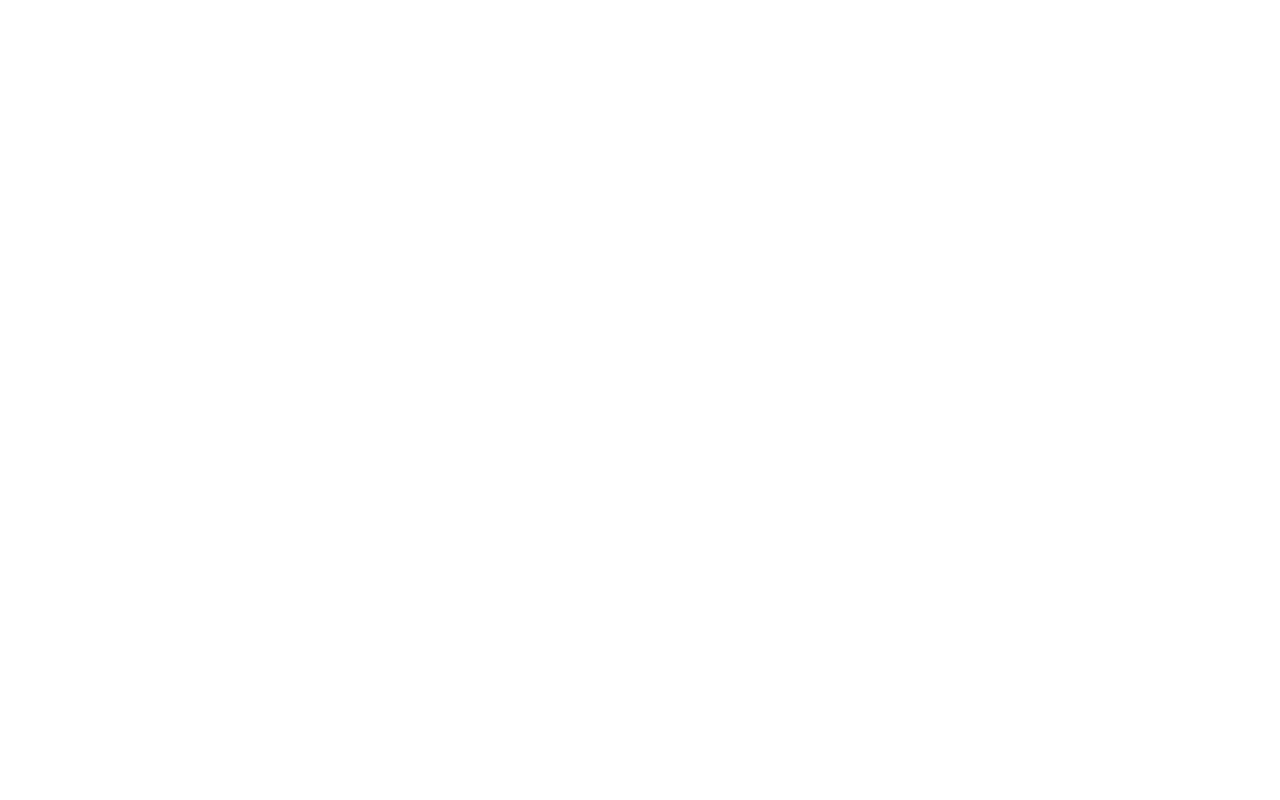
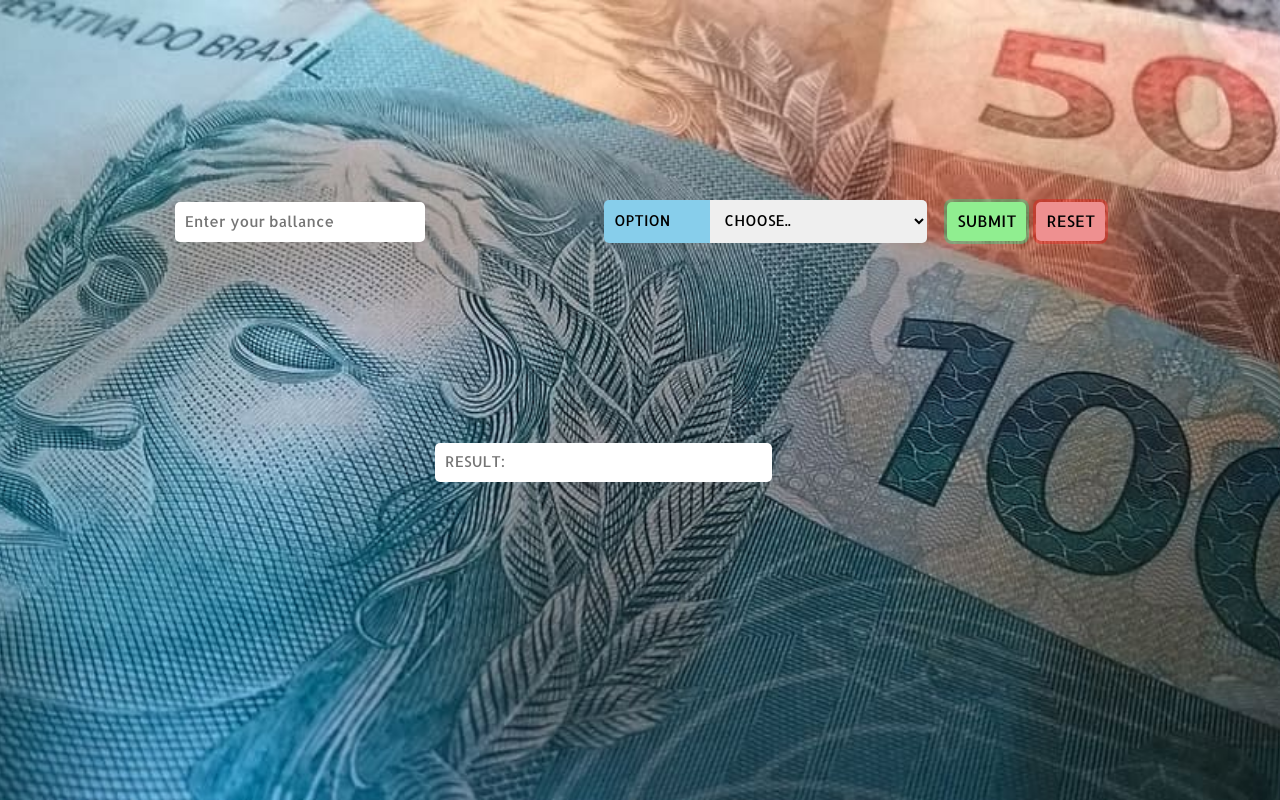
Before and after one commit to MWD-571/Currency-js, a plain HTML site: page index.html in a window 1280 px wide. Drawn offline with Linux system fonts and the light colour scheme.

Commit message:
Final commits

```diff
--- /dev/null
+++ b/css/min.css
@@ -0,0 +1,202 @@
+.hero__first,
+body {
+    display: -webkit-box;
+    display: -ms-flexbox
+}
+
+body,
+html {
+    height: 100%
+}
+
+*,
+::after,
+::before,
+body,
+li,
+ol,
+ul {
+    margin: 0;
+    padding: 0
+}
+
+@font-face {
+    font-family: Allerta;
+    font-style: normal;
+    font-weight: 400;
+    font-display: swap;
+    src: url('../fonts/allerta-v16-latin-regular.woff2') format('woff2'), url('../fonts/allerta-v16-latin-regular.woff') format('woff')
+}
+
+*,
+::after,
+::before {
+    -webkit-box-sizing: border-box;
+    box-sizing: border-box
+}
+
+li,
+ol,
+ul {
+    list-style: none
+}
+
+a {
+    text-decoration: none;
+    display: inline-block
+}
+
+html {
+    -webkit-box-sizing: border-box;
+    box-sizing: border-box;
+    scroll-behavior: smooth
+}
+
+body {
+    min-width: 320px;
+    display: flex;
+    -webkit-box-orient: vertical;
+    -webkit-box-direction: normal;
+    -ms-flex-direction: column;
+    flex-direction: column;
+    font-family: Allerta;
+    font-weight: 400;
+    font-style: normal;
+    font-size: 16px;
+    line-height: 1.5;
+    background-color: #fff;
+    color: #000;
+    overflow-x: hidden;
+    background-image: url('../images/dollar__currency.jpg');
+    background-repeat: no-repeat;
+    -o-object-fit: cover;
+    object-fit: cover;
+    background-position: center;
+    background-size: cover
+}
+
+.container {
+    max-width: 1170px;
+    padding: 0 30px;
+    margin: 0 auto
+}
+
+.visually-hidden {
+    position: absolute;
+    width: 1px;
+    height: 1px;
+    margin: -1px;
+    border: 0;
+    padding: 0;
+    clip: rect(0 0 0 0);
+    overflow: hidden
+}
+
+.hero__first {
+    display: flex;
+    -ms-flex-pack: distribute;
+    justify-content: space-around;
+    -webkit-box-align: center;
+    -ms-flex-align: center;
+    align-items: center;
+    margin-top: 200px
+}
+
+.hero__input {
+    padding-right: 15px;
+    padding-left: 10px;
+    width: 250px;
+    height: 40px;
+    border: none;
+    border-radius: 5px;
+    font-size: 15px
+}
+
+.hero__input-second {
+    display: -webkit-box;
+    display: -ms-flexbox;
+    display: flex;
+    -webkit-box-pack: justify;
+    -ms-flex-pack: justify;
+    justify-content: space-between;
+    -webkit-box-align: center;
+    -ms-flex-align: center;
+    align-items: center;
+    gap: 10px
+}
+
+.hero__label {
+    padding: 10px 40px 10px 10px;
+    border: none;
+    border-radius: 5px 0 0 5px;
+    font-size: 15px;
+    background-color: #87ceeb
+}
+
+.hero__main-select {
+    -webkit-transform: translateX(-10px);
+    -ms-transform: translateX(-10px);
+    transform: translateX(-10px);
+    padding: 10px 120px 12px 10px;
+    border: none;
+    border-radius: 0 5px 5px 0;
+    font-size: 15px
+}
+
+.hero__btn,
+.hero__second-btn {
+    border: none;
+    padding: 10px;
+    color: #000
+}
+
+.hero__btn {
+    background-color: #90ee90;
+    border-radius: 5px;
+    -webkit-box-shadow: rgba(0, 250, 154, .3) 0 0 0 3px;
+    box-shadow: rgba(0, 250, 154, .3) 0 0 0 3px;
+    -webkit-transition: 40ms;
+    -o-transition: 40ms;
+    transition: 40ms
+}
+
+.hero__btn:active,
+.hero__second-btn {
+    -webkit-transition: 40ms;
+    -o-transition: 40ms
+}
+
+.hero__btn:active {
+    background: 0 0;
+    transition: 40ms;
+    color: #90ee90;
+    -webkit-box-shadow: rgba(0, 250, 154, .3) 0 0 0 3px;
+    box-shadow: rgba(0, 250, 154, .3) 0 0 0 3px
+}
+
+.hero__second-btn {
+    background-color: #ee9090;
+    border-radius: 5px;
+    -webkit-box-shadow: rgba(250, 0, 0, .3) 0 0 0 3px;
+    box-shadow: rgba(250, 0, 0, .3) 0 0 0 3px;
+    transition: 40ms
+}
+
+.hero__second-btn:active {
+    background: 0 0;
+    -webkit-transition: 40ms;
+    -o-transition: 40ms;
+    transition: 40ms;
+    color: #ee9090;
+    -webkit-box-shadow: rgba(250, 0, 0, .3) 0 0 0 3px;
+    box-shadow: rgba(250, 0, 0, .3) 0 0 0 3px
+}
+
+.hero__input-result {
+    margin-top: 200px;
+    margin-left: 350PX;
+    padding: 10px 150px 12px 10px;
+    border: none;
+    border-radius: 5px;
+    font-size: 15px
+}
--- a/css/style.css
+++ /dev/null
@@ -1,96 +0,0 @@
-:root {
-    --white: #FFFFFF;
-    --black: #000000;
-}
-
-::selection {
-    background-color: var(--black);
-    color: var(--white);
-}
-
-*,
-*::before,
-*::after {
-    padding: 0;
-    margin: 0;
-    box-sizing: border-box;
-}
-
-h1,
-h2,
-h3,
-h4,
-h5,
-h6,
-p {
-    padding: 0;
-    margin: 0;
-    font-size: inherit;
-    font-family: inherit;
-}
-
-input,
-input:focus,
-button,
-button:focus,
-textarea {
-    all: unset;
-    border: none;
-    outline: none;
-    resize: none;
-}
-
-ul,
-ol,
-li {
-    padding: 0;
-    margin: 0;
-    list-style: none;
-    list-style-type: none;
-}
-
-a {
-    text-decoration: none;
-    display: inline-block;
-}
-
-html {
-    height: 100%;
-    box-sizing: border-box;
-    scroll-behavior: smooth;
-}
-
-body {
-    min-width: 320px;
-    display: flex;
-    flex-direction: column;
-    font-family: Arial, Helvetica, sans-serif;
-    font-weight: 400;
-    font-style: normal;
-    font-size: 16px;
-    height: 100%;
-    margin: 0;
-    padding: 0;
-    line-height: 1.5;
-    background-color: var(--white);
-    color: var(--black);
-    overflow-x: hidden;
-}
-
-.container {
-    width: 100%;
-    max-width: 1366px;
-    padding: 0 0px;
-    margin: 0 auto;
-}
-
-.visually-hidden {
-    position: absolute;
-    width: 1px;
-    height: 1px;
-    margin: -1px;
-    border: 0;
-    padding: 0;
-    clip: rect(0 0 0 0);
-    overflow: hidden;
-}
--- /dev/null
+++ b/css/styles.css
@@ -0,0 +1,159 @@
+@font-face {
+    font-family: 'Allerta';
+    font-style: normal;
+    font-weight: 400;
+    font-display: swap;
+    src: url('../fonts/allerta-v16-latin-regular.woff2') format('woff2'),
+        url('../fonts/allerta-v16-latin-regular.woff') format('woff');
+}
+
+*,
+*::before,
+*::after {
+    padding: 0;
+    margin: 0;
+    box-sizing: border-box;
+}
+
+ul,
+ol,
+li {
+    margin: 0;
+    padding: 0;
+    list-style: none;
+    list-style-type: none;
+}
+
+a {
+    text-decoration: none;
+    display: inline-block;
+}
+
+html {
+    height: 100%;
+    box-sizing: border-box;
+    scroll-behavior: smooth;
+}
+
+body {
+    min-width: 320px;
+    display: flex;
+    flex-direction: column;
+    font-family: 'Allerta';
+    font-weight: 400;
+    font-style: normal;
+    font-size: 16px;
+    height: 100%;
+    margin: 0;
+    padding: 0;
+    line-height: 1.5;
+    background-color: #FFFFFF;
+    color: #000000;
+    overflow-x: hidden;
+    background-image: url('../images/dollar__currency.jpg');
+    background-repeat: no-repeat;
+    object-fit: cover;
+    background-position: center;
+    background-size: cover;
+}
+
+.container {
+    max-width: 1170px;
+    padding: 0 30px;
+    margin: 0 auto;
+}
+
+.visually-hidden {
+    position: absolute;
+    width: 1px;
+    height: 1px;
+    margin: -1px;
+    border: 0;
+    padding: 0;
+    clip: rect(0 0 0 0);
+    overflow: hidden;
+}
+
+.hero__first {
+    display: flex;
+    justify-content: space-around;
+    align-items: center;
+    margin-top: 200px;
+}
+
+.hero__input {
+    padding-right: 15px;
+    padding-left: 10px;
+    width: 250px;
+    height: 40px;
+    border: none;
+    border-radius: 5px;
+    font-size: 15px;
+}
+
+.hero__input-second {
+    display: flex;
+    justify-content: space-between;
+    align-items: center;
+    gap: 10px;
+}
+
+.hero__label {
+    padding: 10px 40px 10px 10px;
+    border: none;
+    border-radius: 5px 0px 0px 5px;
+    font-size: 15px;
+    background-color: skyblue;
+
+}
+
+.hero__main-select {
+    transform: translateX(-10px);
+    padding: 10px 120px 12px 10px;
+    border: none;
+    border-radius: 0px 5px 5px 0px;
+    font-size: 15px;
+}
+
+.hero__btn {
+    background-color: lightgreen;
+    border: none;
+    padding: 10px 10px;
+    border-radius: 5px;
+    box-shadow: rgba(0, 250, 154, 0.3) 0px 0px 0px 3px;
+    transition: 40ms ease;
+    color: black;
+}
+
+.hero__btn:active {
+    background: none;
+    transition: 40ms ease;
+    color: lightgreen;
+    box-shadow: rgba(0, 250, 154, 0.3) 0px 0px 0px 3px;
+}
+
+.hero__second-btn {
+    background-color: rgb(238, 144, 144);
+    border: none;
+    padding: 10px 10px;
+    border-radius: 5px;
+    box-shadow: rgba(250, 0, 0, 0.3) 0px 0px 0px 3px;
+    transition: 40ms ease;
+    color: black;
+}
+
+.hero__second-btn:active {
+    background: none;
+    transition: 40ms ease;
+    color: rgb(238, 144, 144);
+    box-shadow: rgba(250, 0, 0, 0.3) 0px 0px 0px 3px;
+}
+
+.hero__input-result {
+    margin-top: 200px;
+    margin-left: 350PX;
+    padding: 10px 150px 12px 10px;
+    border: none;
+    border-radius: 5px;
+    font-size: 15px;
+}
--- a/index.html
+++ b/index.html
@@ -6,31 +6,41 @@
     <meta http-equiv="X-UA-Compatible" content="IE=edge">
     <meta name="viewport" content="width=device-width, initial-scale=1.0">
     <link rel="stylesheet" href="./css/normalize.css">
-    <link rel="stylesheet" href="./css/minify.css">
-    <link rel="stylesheet" href="./css/style.css">
+    <link rel="stylesheet" href="./css/min.css">
+    <!-- <link rel="stylesheet" href="./css/styles.css"> -->
     <title>Document</title>
 </head>
 
 <body>
-    <h1 class="visually-hidden">Simple-starter</h1>
     <header class="header">
-        <div class="container header__container">
 
-        </div>
     </header>
     <main>
         <section class="hero">
             <div class="container hero__container">
-
+                <form class="hero__first" action="https://echo.htmlacademy.ru/" method="get">
+                    <input class="hero__input" type="number" placeholder="Enter your ballance" min="0" step="0.01"
+                        required max="99999999">
+                    <div class="hero__input-second">
+                        <label class="hero__label" for="">OPTION</label>
+                        <select class="hero__main-select" name="" id="">
+                            <option hidden disabled selected value="CHOOSE..">CHOOSE..</option>
+                            <option value="USD">USD</option>
+                            <option value="RUB">RUB</option>
+                            <option value="EUR">EUR</option>
+                        </select>
+                        <button class="hero__btn" type="submit">SUBMIT</button>
+                        <button class="hero__second-btn" type="reset">RESET</button>
+                    </div>
+                </form>
+                <input class="hero__input-result" type="text" placeholder="RESULT:">
             </div>
         </section>
     </main>
     <footer class="footer">
-        <div class="container footer__container">
 
-        </div>
     </footer>
-    <script src="./js/script.js"></script>
+    <script src="./js/main.js"></script>
 </body>
 
 </html>
--- /dev/null
+++ b/js/main.js
@@ -0,0 +1,30 @@
+let elForm = document.querySelector('.hero__first');
+let elInput = document.querySelector('.hero__input');
+let elSelection = document.querySelector('.hero__main-select');
+let elResetBtn = document.querySelector('.hero__second-btn');
+let elResult = document.querySelector('.hero__input-result');
+let UZS_TO_USD = 11237.22;
+let UZS_TO_RUB = 163.66;
+let UZS_TO_EUR = 12225.87;
+elResetBtn.addEventListener('click', () => {
+    document.location.reload();
+})
+elForm.addEventListener('submit', function (event) {
+    event.preventDefault();
+    if (elSelection.value == 'USD') {
+        let input = elInput.value.trim();
+        let result = input / UZS_TO_USD;
+        let mainResult = result.toFixed(2);
+        elResult.value = '$ ' + mainResult;
+    } else if (elSelection.value == 'RUB') {
+        let input = elInput.value.trim();
+        let result = input / UZS_TO_RUB;
+        let mainResult = result.toFixed(2);
+        elResult.value = '₽ ' + mainResult;
+    } else if (elSelection.value == 'EUR') {
+        let input = elInput.value.trim();
+        let result = input / UZS_TO_EUR;
+        let mainResult = result.toFixed(2);
+        elResult.value = '€ ' + mainResult;
+    }
+})
```
Also changed, not shown: css/minify.css (deleted), css/normalize.css, fonts/allerta-v16-latin-regular.woff (added), fonts/allerta-v16-latin-regular.woff2 (added), images/dollar__currency.jpg (added), js/script.js (deleted), 2 other files.
